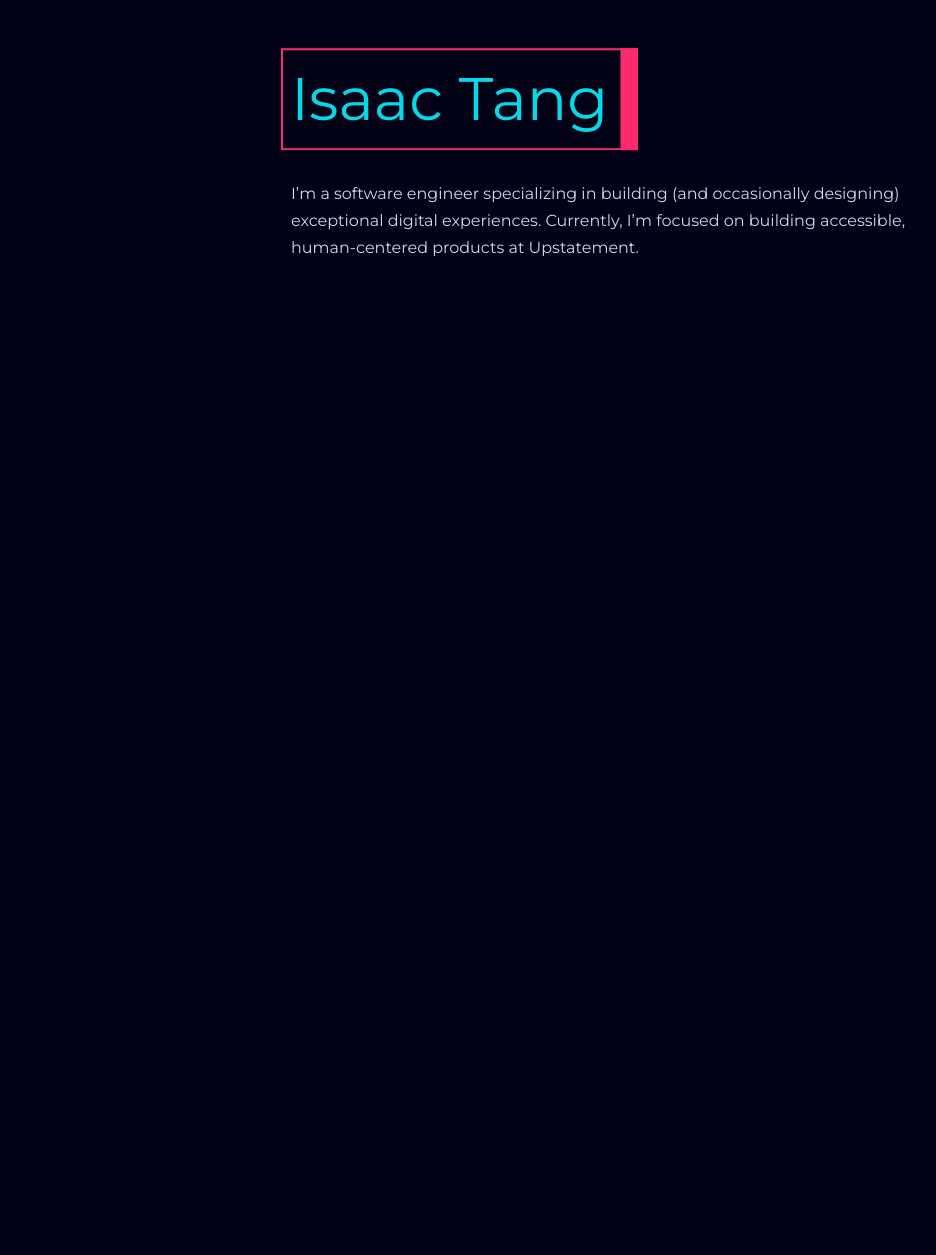
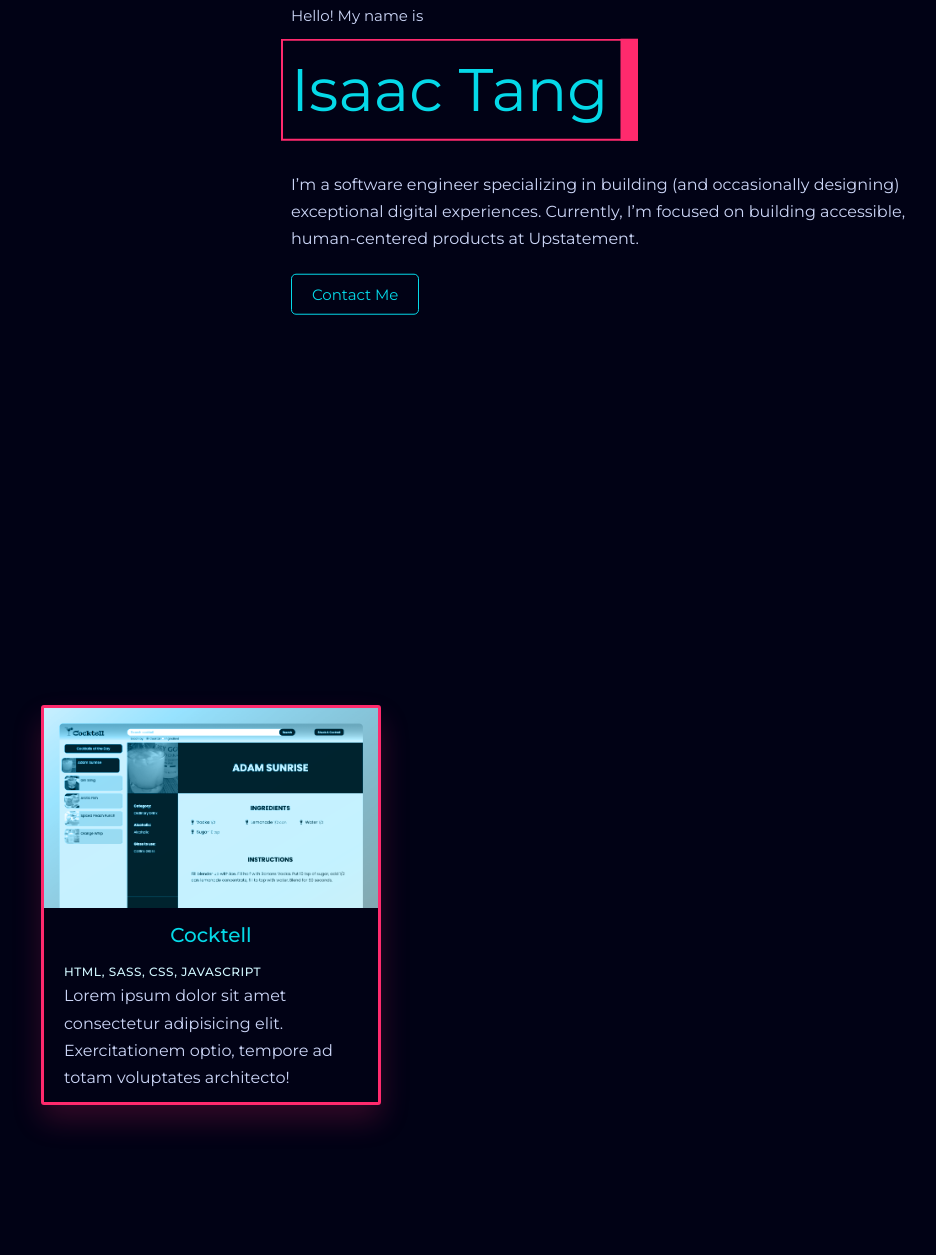
Before and after one commit to Isaactangky/portfolio, a website: page index.html in a window 1280 px wide. Shown: the part 245-1500 px from the top of the page, without its empty margins (29-965 px from the left). Before the commit the page ends 800 px from the top, so only its background shows below. Drawn offline with Linux system fonts and the light colour scheme.

Commit message:
create card component for displaying projects

```diff
--- a/index.html
+++ b/index.html
@@ -17,14 +17,43 @@
   <body>
     <header class="header">
       <div class="header__box">
+        <span>Hello! My name is</span>
         <h1 class="heading-1">Isaac Tang</h1>
-        <p class="paragraph">
+        <p class="paragraph mb-s">
           I’m a software engineer specializing in building (and occasionally
           designing) exceptional digital experiences. Currently, I’m focused on
           building accessible, human-centered products at Upstatement.
         </p>
+        <a href="#" class="btn">Contact me</a>
       </div>
     </header>
-    <main></main>
+    <main>
+      <section class="section-background-skill"></section>
+      <section class="section-projects">
+        <div class="row">
+          <div class="col-1-of-3">
+            <div class="card">
+              <div class="card__img card__img--1">&nbsp;</div>
+              <div class="card__content">
+                <div class="card__info">
+                  <p class="card__heading">Cocktell</p>
+
+                  <p class="card__techs">html, sass, CSS, JavaScript</p>
+                  <p class="card__descriptions">
+                    Lorem ipsum dolor sit amet consectetur adipisicing elit.
+                    Exercitationem optio, tempore ad totam voluptates
+                    architecto!
+                  </p>
+                </div>
+                <div class="card__buttons">
+                  <a href="#" class="btn btn--small">View Live</a>
+                  <a href="#" class="btn btn--small">View Code</a>
+                </div>
+              </div>
+            </div>
+          </div>
+        </div>
+      </section>
+    </main>
   </body>
 </html>
--- a/sass/base/_utilities.scss
+++ b/sass/base/_utilities.scss
@@ -0,0 +1,3 @@
+.mb-s {
+  margin-bottom: 3rem !important;
+}
--- /dev/null
+++ b/sass/components/_button.scss
@@ -0,0 +1,54 @@
+.btn {
+  &,
+  &:link,
+  &:visited {
+    text-decoration: none;
+    color: $color-primary;
+    font-size: 1.5rem;
+    text-transform: capitalize;
+    padding: 1rem 2rem;
+    border: 1px solid $color-primary;
+    border-radius: 5px;
+    position: relative;
+    background-color: $color-black;
+    transition: all 0.3s;
+  }
+  &:hover {
+    transform: translateY(-3px);
+    box-shadow: 0 0.2rem 0.4rem $color-primary-light;
+    &::after {
+      transform: scale(1.5);
+      opacity: 0;
+    }
+  }
+  &:focus,
+  &:active {
+    outline: none;
+    transform: translateY(-1px);
+    box-shadow: 0 0.1rem 0.2rem $color-primary-light;
+  }
+
+  &::after {
+    content: "";
+    position: absolute;
+    top: 0;
+    left: 0;
+    display: inline-block;
+    width: 100%;
+    height: 100%;
+    background-color: $color-primary;
+    border-radius: 5px;
+    border: 1px solid $color-primary;
+    z-index: -1;
+    transition: all 0.3s;
+  }
+
+  &--small {
+    &,
+    &:link,
+    &:visited {
+      font-size: 1.2rem;
+      padding: 0.8rem 1.6rem;
+    }
+  }
+}
--- /dev/null
+++ b/sass/components/_card.scss
@@ -0,0 +1,68 @@
+.card {
+  height: 40rem;
+  border: 3px solid $color-secondary;
+  border-radius: 3px;
+  overflow: hidden;
+  box-shadow: 0 1.5rem 3rem rgba($color-secondary, 0.2);
+  &__img {
+    background-size: cover;
+    height: 20rem;
+    background-blend-mode: color;
+    // clip-path: polygon(0 0, 100% 0, 100% 85%, 0 100%);
+    // -webkit-clip-path: polygon(0 0, 100% 0, 100% 85%, 0 100%);
+    // border-top-left-radius: 2px;
+    // border-top-right-radius: 2px;
+    transition: all 0.3s;
+
+    &--1 {
+      background-image: linear-gradient(
+          to right bottom,
+          $color-primary-dark,
+          $color-primary-light
+        ),
+        url(../../img/projects-Cocktell-desktop.png);
+    }
+  }
+  &__content {
+    height: 30rem;
+    background-color: $color-black;
+    transition: all 0.3s;
+    color: $color-white;
+    font-size: 1.6rem;
+    // padding: 1rem 2rem;
+    // border-top: 2px solid $color-secondary;
+  }
+  &:hover &__content {
+    transform: translateY(-10rem);
+  }
+  &:hover &__img {
+    transform: scale(1.05);
+    filter: blur(3px) brightness(80%);
+  }
+  // CARD CONTENT
+  &__info {
+    height: 20rem;
+    padding: 1rem 2rem 0rem;
+  }
+  &__heading {
+    text-align: center;
+    font-size: 2rem;
+    color: $color-primary;
+    font-weight: 500;
+    margin-bottom: 1rem;
+  }
+  &__techs {
+    text-transform: uppercase;
+    font-size: 1.2rem;
+    font-weight: 500;
+    letter-spacing: 0.5px;
+    color: $color-primary-light;
+  }
+  &__buttons {
+    height: 10rem;
+    display: flex;
+    justify-content: center;
+    align-items: center;
+    gap: 2rem;
+  }
+}
--- a/sass/layout/_header.scss
+++ b/sass/layout/_header.scss
@@ -1,5 +1,11 @@
 .header {
   height: 100vh;
+  span {
+    color: $color-white;
+    display: block;
+    font-size: 1.5rem;
+    margin-bottom: 1rem;
+  }
   &__box {
     @include center-self;
   }
--- a/sass/pages/_home.scss
+++ b/sass/pages/_home.scss
@@ -0,0 +1,3 @@
+.section-projects {
+  padding: 15rem 0;
+}
--- a/sass/styles.scss
+++ b/sass/styles.scss
@@ -6,5 +6,10 @@
 @import "base/typography";
 @import "base/utilities";
 
+@import "components/button";
+@import "components/card";
+
 @import "layout/header";
 @import "layout/grid";
+
+@import "pages/home";
```
Also changed, not shown: img/projects-Cocktell-desktop.png (added), sass/styles.css, 3 other files.
